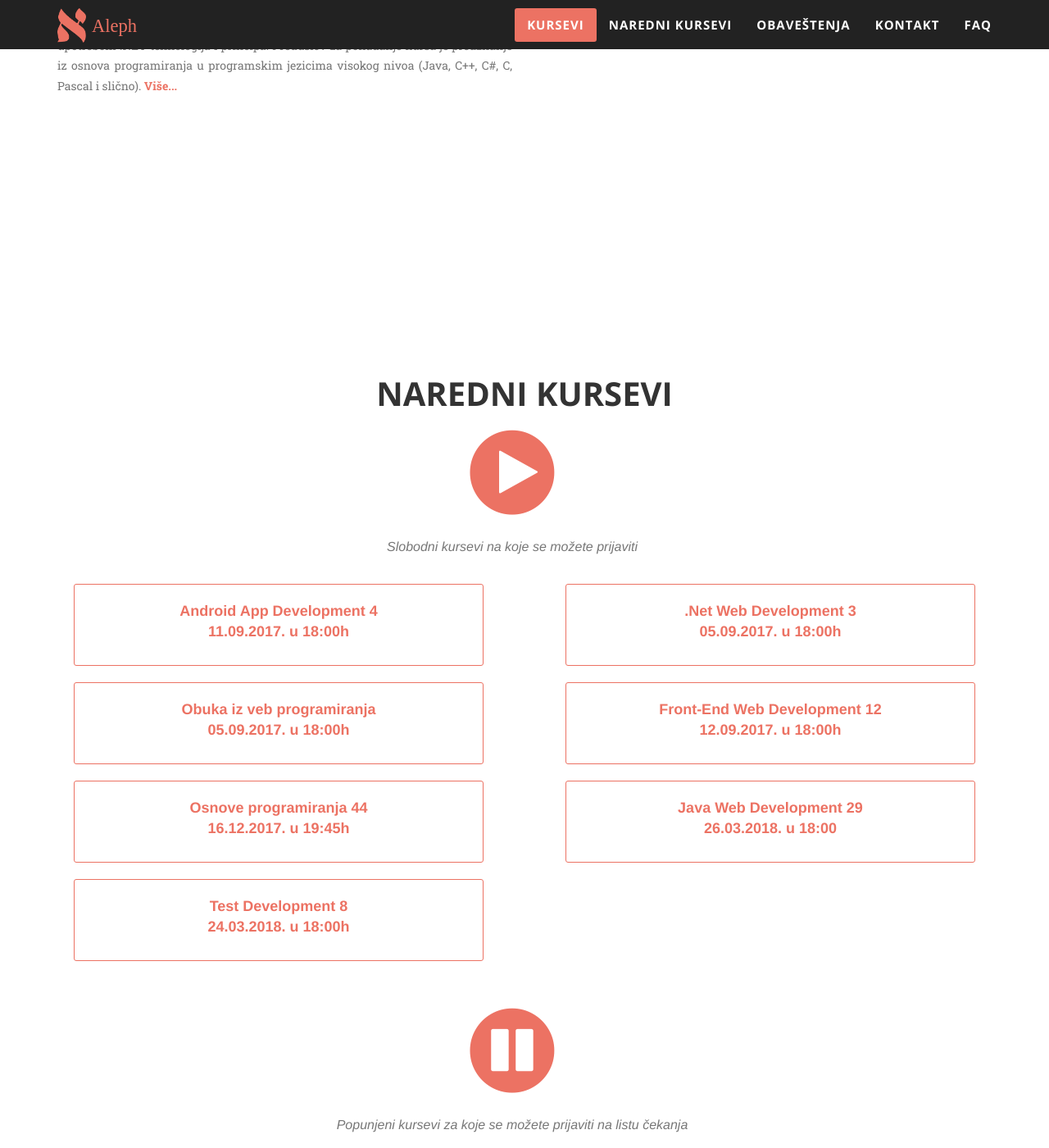
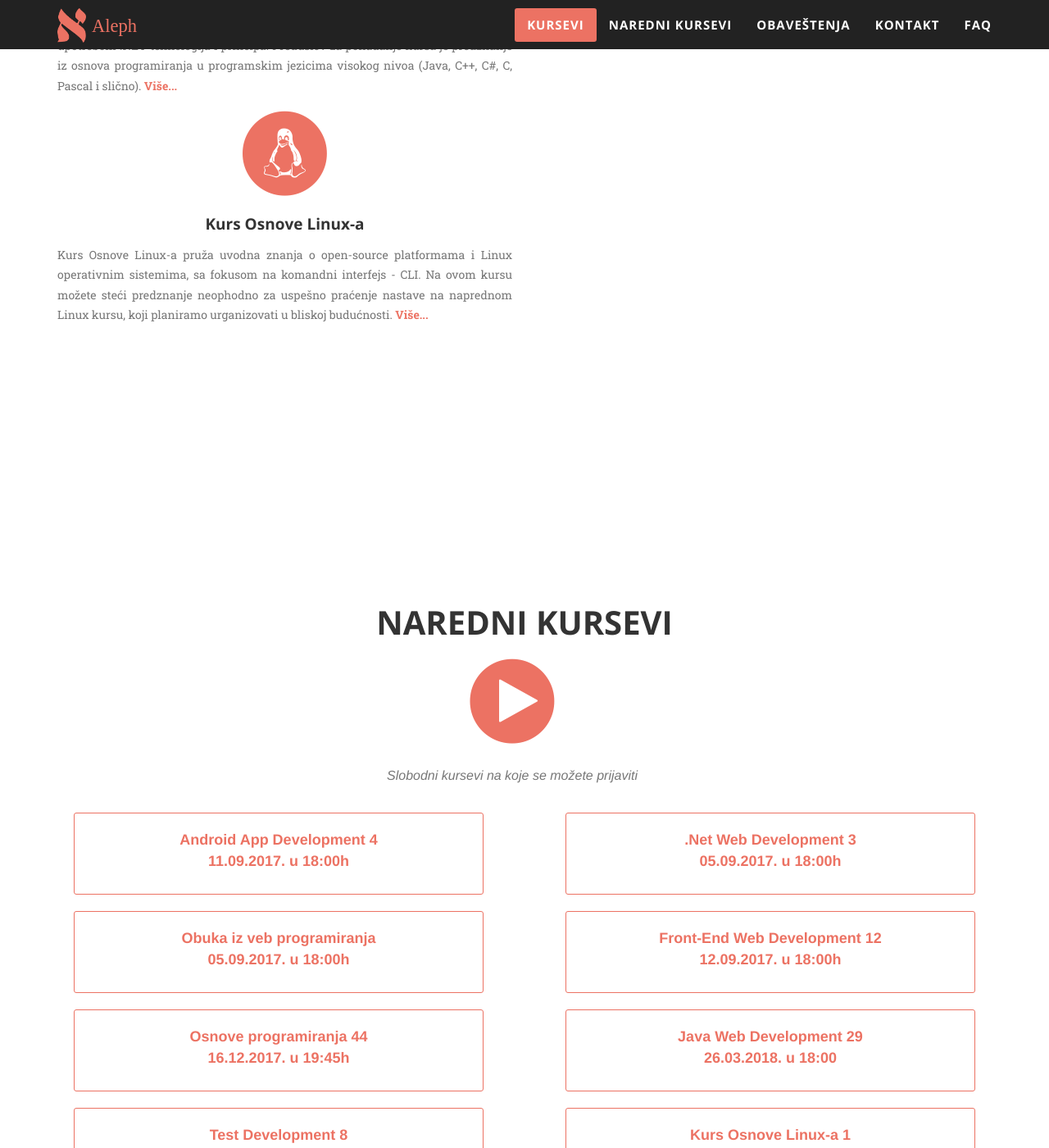
Before and after one commit to AlephICT/AlephICT.github.io, a Jekyll site: the page built from index.html, in a window 1280 px wide and 1400 px high, scrolled down 3033 px. Shown: the whole window at 82% size. Built offline with Jekyll 4.4.1, drawn with Linux system fonts in a browser that asks for light colours; some web fonts are replaced; comment, search, counter and statistics services are not loaded.

Commit message:
Ubacen Linux kurs.

```diff
--- a/_config.yml
+++ b/_config.yml
@@ -119,7 +119,7 @@
 - name: Milan Stojkov
   pic:  default.jpg
   bio:  'Biografija trenutno nije dostupna.'
-  courses: snove
+  courses: osnove
 
 - name: Renata Vaderna
   pic:  renata_vaderna.jpg
@@ -171,6 +171,11 @@
   bio:  'Biografija trenutno nije dostupna.'
   courses: dotnet
 
+- name: Zoran Vojnović
+  pic:  default.jpg
+  bio:  'Biografija trenutno nije dostupna.'
+  courses:  linux
+
 # Kursevi na pocetnoj strani
 courses:
 - name:   Osnove programiranja
@@ -202,6 +207,11 @@
   icon:   fa-windows
   url:    '/dotnet/'
   descr:  'Ovo je osnovni kurs naprednih web tehnologija. Namenjen je onima koji žele da steknu kompetencije junior full stack developera za razvoj web aplikacija na .NET platformi. Kurs pokriva razvoj serverske i klijentske strane web aplikacija upotrebom .NET tehnologija i principa. Preduslov za pohađanje kursa je predznanje iz osnova programiranja u programskim jezicima visokog nivoa (Java, C++, C#, C, Pascal i slično).'
+
+- name:   Kurs Osnove Linux-a
+  icon:   fa-linux
+  url:    '/linuxkurs/'
+  descr:  'Kurs Osnove Linux-a pruža uvodna znanja o open-source platformama i Linux operativnim sistemima, sa fokusom na komandni interfejs - CLI. Na ovom kursu možete steći predznanje neophodno za uspešno praćenje nastave na naprednom Linux kursu, koji planiramo urganizovati u bliskoj budućnosti.'
 
 
 #- name:   Veb programiranje
@@ -239,6 +249,10 @@
 - name:   Test Development 8
   url:    '/testdevelopment/'
   start:  24.03.2018. u 18:00h
+
+- name:   Kurs Osnove Linux-a 1
+  url:    '/linuxkurs/'
+  start:  05.09.2017. u 18:00h
 
 # Kursevi za liste cekanja
 waitingCourses:
```
Also changed, not shown: linuxkurs.html (added, +81 -0 lines).
